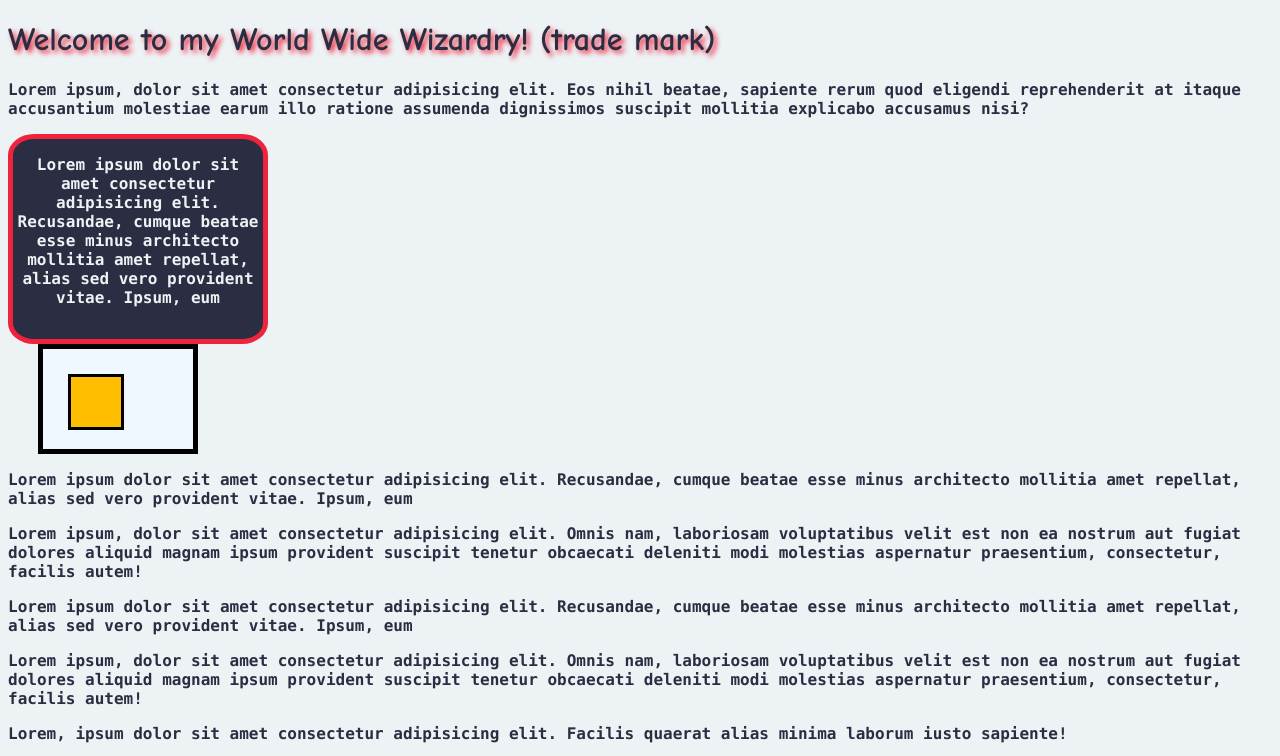
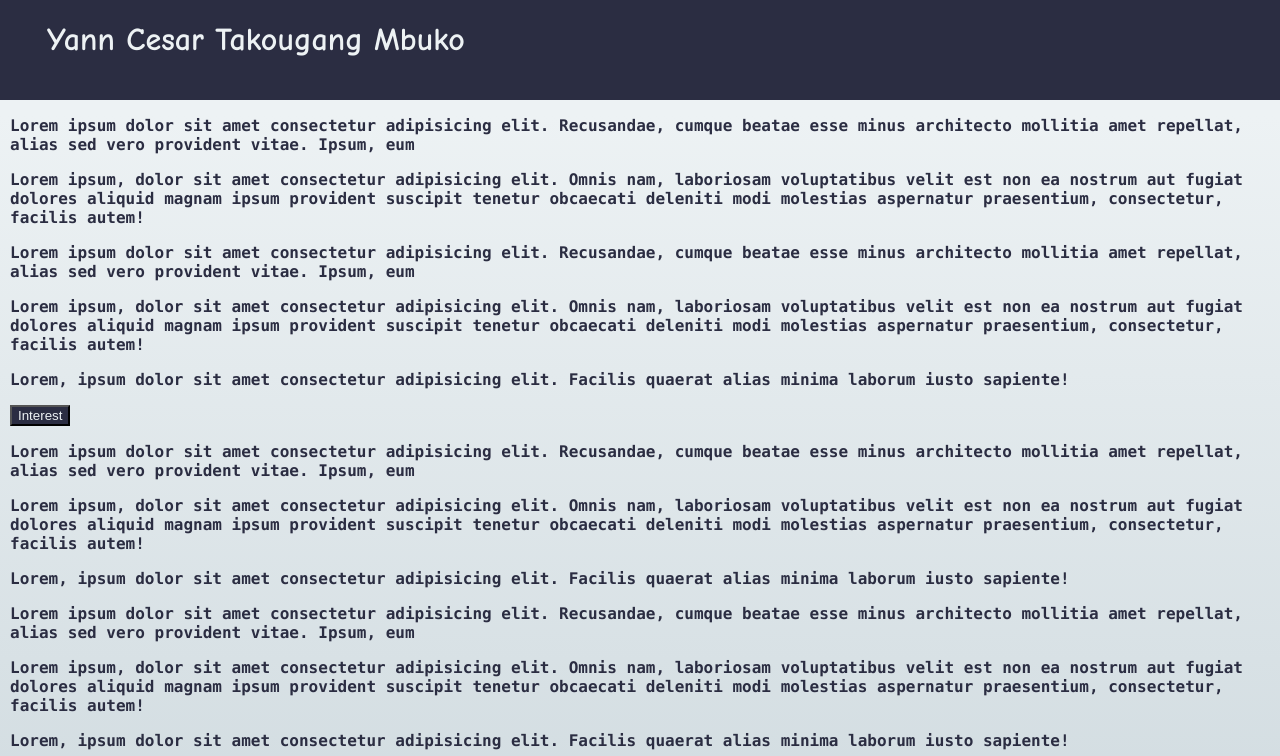
Before and after one commit to Yann-Cesar/portfolio-website, a plain HTML site: page index.html in a window 1280 px wide. Shown: the top 756 px of the page. Drawn offline with Linux system fonts and the light colour scheme.

Commit message:
beginning of the draft of the first page

```diff
--- a/index.html
+++ b/index.html
@@ -7,6 +7,45 @@
     <link rel="stylesheet" href="style.css">
 </head>
 <body>
+    <div id="fullpage">
+        <div id="header">
+            <div id="titlebox">
+                <h1 id="title">
+                    Yann Cesar Takougang Mbuko
+                </h1>
+            </div>
+        </div>
+        <div id="middlepage">
+            <div id="faketext">
+                <p id="p1">Lorem ipsum dolor sit amet consectetur adipisicing elit. Recusandae, cumque beatae esse minus architecto mollitia amet repellat, alias sed vero provident vitae. Ipsum, eum</p>
+                <p id="p1">Lorem ipsum, dolor sit amet consectetur adipisicing elit. Omnis nam, laboriosam voluptatibus velit est non ea nostrum aut fugiat dolores aliquid magnam ipsum provident suscipit tenetur obcaecati deleniti modi molestias aspernatur praesentium, consectetur, facilis autem!</p>
+                <p id="p1">Lorem ipsum dolor sit amet consectetur adipisicing elit. Recusandae, cumque beatae esse minus architecto mollitia amet repellat, alias sed vero provident vitae. Ipsum, eum</p>
+                <p id="p2">Lorem ipsum, dolor sit amet consectetur adipisicing elit. Omnis nam, laboriosam voluptatibus velit est non ea nostrum aut fugiat dolores aliquid magnam ipsum provident suscipit tenetur obcaecati deleniti modi molestias aspernatur praesentium, consectetur, facilis autem!</p>
+                <p id="p2">Lorem, ipsum dolor sit amet consectetur adipisicing elit. Facilis quaerat alias minima laborum iusto sapiente!</p>
+                <a href="https://pokemon.com"><button>Interest</button></a>
+                <p id="p1">Lorem ipsum dolor sit amet consectetur adipisicing elit. Recusandae, cumque beatae esse minus architecto mollitia amet repellat, alias sed vero provident vitae. Ipsum, eum</p>
+                <p id="p1">Lorem ipsum, dolor sit amet consectetur adipisicing elit. Omnis nam, laboriosam voluptatibus velit est non ea nostrum aut fugiat dolores aliquid magnam ipsum provident suscipit tenetur obcaecati deleniti modi molestias aspernatur praesentium, consectetur, facilis autem!</p>
+                <p id="p1">Lorem, ipsum dolor sit amet consectetur adipisicing elit. Facilis quaerat alias minima laborum iusto sapiente!</p>
+                <p id="p1">Lorem ipsum dolor sit amet consectetur adipisicing elit. Recusandae, cumque beatae esse minus architecto mollitia amet repellat, alias sed vero provident vitae. Ipsum, eum</p>
+                <p id="p1">Lorem ipsum, dolor sit amet consectetur adipisicing elit. Omnis nam, laboriosam voluptatibus velit est non ea nostrum aut fugiat dolores aliquid magnam ipsum provident suscipit tenetur obcaecati deleniti modi molestias aspernatur praesentium, consectetur, facilis autem!</p>
+                <p id="p1">Lorem, ipsum dolor sit amet consectetur adipisicing elit. Facilis quaerat alias minima laborum iusto sapiente!</p>
+                <p id="p1">Lorem ipsum dolor sit amet consectetur adipisicing elit. Recusandae, cumque beatae esse minus architecto mollitia amet repellat, alias sed vero provident vitae. Ipsum, eum</p>
+                <p id="p1">Lorem ipsum, dolor sit amet consectetur adipisicing elit. Omnis nam, laboriosam voluptatibus velit est non ea nostrum aut fugiat dolores aliquid magnam ipsum provident suscipit tenetur obcaecati deleniti modi molestias aspernatur praesentium, consectetur, facilis autem!</p>
+                <p id="p1">Lorem ipsum dolor sit amet consectetur adipisicing elit. Recusandae, cumque beatae esse minus architecto mollitia amet repellat, alias sed vero provident vitae. Ipsum, eum</p>
+                <p id="p1">Lorem ipsum, dolor sit amet consectetur adipisicing elit. Omnis nam, laboriosam voluptatibus velit est non ea nostrum aut fugiat dolores aliquid magnam ipsum provident suscipit tenetur obcaecati deleniti modi molestias aspernatur praesentium, consectetur, facilis autem!</p>
+                <p id="p1">Lorem, ipsum dolor sit amet consectetur adipisicing elit. Facilis quaerat alias minima laborum iusto sapiente!</p>
+                <p id="p1">Lorem ipsum dolor sit amet consectetur adipisicing elit. Recusandae, cumque beatae esse minus architecto mollitia amet repellat, alias sed vero provident vitae. Ipsum, eum</p>
+                <p id="p1">Lorem ipsum, dolor sit amet consectetur adipisicing elit. Omnis nam, laboriosam voluptatibus velit est non ea nostrum aut fugiat dolores aliquid magnam ipsum provident suscipit tenetur obcaecati deleniti modi molestias aspernatur praesentium, consectetur, facilis autem!</p>
+                <p id="p1">Lorem, ipsum dolor sit amet consectetur adipisicing elit. Facilis quaerat alias minima laborum iusto sapiente!</p>
+            </div>
+        </div>
+        <div id="bottom">
+
+        </div>
+    </div>
+
+
+    <!--
     <h1>Welcome to my World Wide Wizardry! (trade mark)</h1>
     <p>Lorem ipsum, dolor sit amet consectetur adipisicing elit. Eos nihil beatae, sapiente rerum quod eligendi reprehenderit at itaque accusantium molestiae earum illo ratione assumenda dignissimos suscipit mollitia explicabo accusamus nisi?</p>
     <div id="box1">
@@ -46,5 +85,6 @@
         <li>Element 1, one of the best</li>
         <li>Element 1, one of the best</li>
     </ul>
+    -->
 </body>
 </html>
--- a/style.css
+++ b/style.css
@@ -1,16 +1,62 @@
+/*
 body{
     background: #EDF2F4;
-    /*linear-gradient(rgb(240, 27, 27), rgb(136, 27, 27));*/
+    linear-gradient(rgb(240, 27, 27), rgb(136, 27, 27));
     background-repeat: no-repeat;
     background-attachment: fixed;
 }
+*/
+body{
+    margin: 0px;
+}
+
+#fullpage{
+    background-color: #EDF2F4;
+}
+
+#header {
+    top:0px;
+    width: 100%;
+    height: 100px;
+    border-bottom: 30%;
+    position: fixed;
+
+    background-color: #2B2D42;
+    border-color: linear-gradient(#2B2D42, #EDF2F4);
+
+    z-index: 2;
+}
+
+#titlebox{
+    width: 40%;
+    text-align: center;
+}
 
 h1{
-    color: #2B2D42;
+    color: #EDF2F4;
     font-family: "Comic Sans MS", "Press Start 2P", sans-serif;
     margin-right: auto;
     margin-left: auto;
-    text-shadow: 3px 3px 5px #EF233C;
+    /*text-shadow: 3px 3px 5px #EF233C;*/
+}
+
+#middlepage{
+    position: relative;
+    top: 100px;
+
+    background: linear-gradient(#EDF2F4, #ced9de);
+    background-repeat: no-repeat;
+    background-attachment: fixed;
+    z-index: 0;
+}
+
+#faketext{
+    position: relative;
+    left: 10px;
+}
+
+#bottom{
+    z-index: 1;
 }
 
 p{
@@ -23,6 +69,7 @@ p{
     color: #EDF2F4;
     font-family: "consolas", sans-serif;
 }
+
 /*
 a:link{
     color: #EDF2F4;
```
